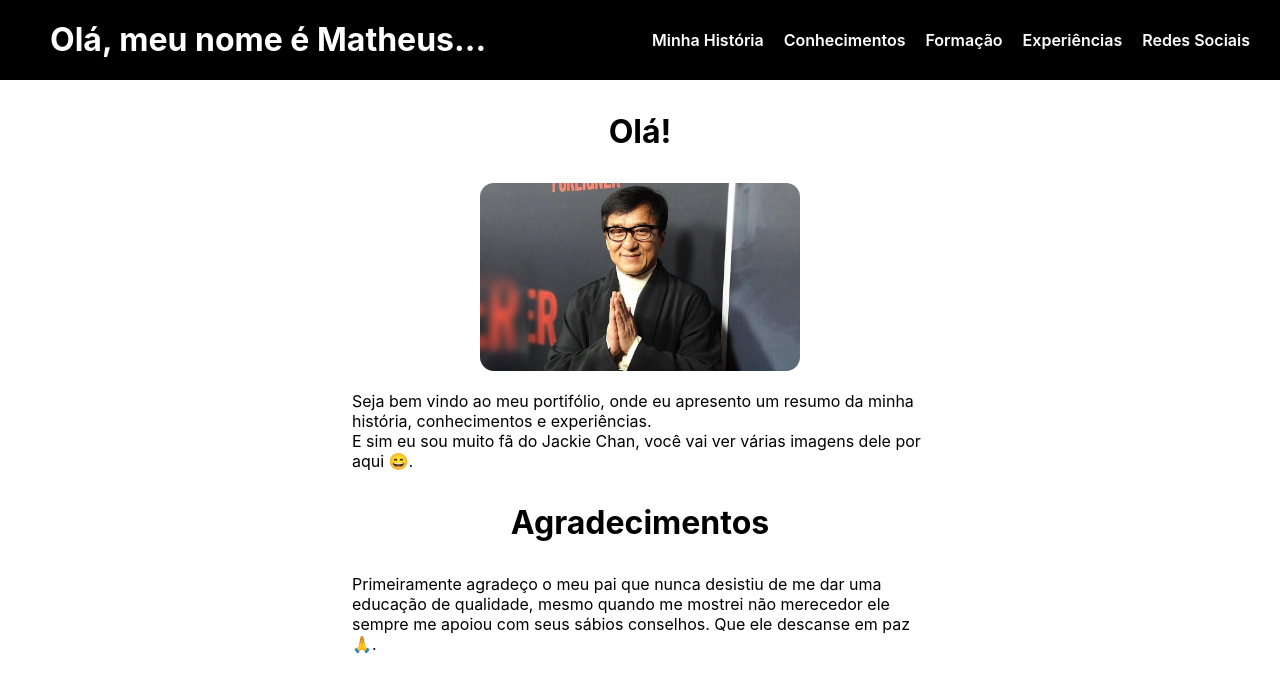
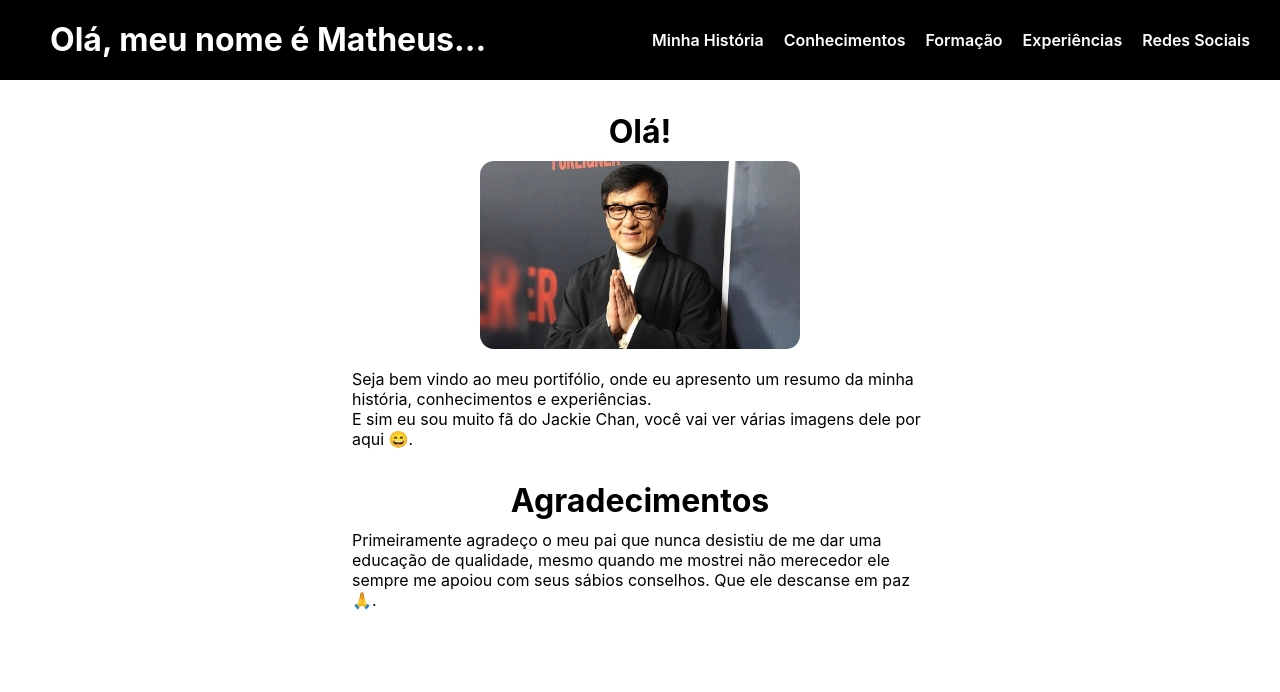
Before and after one commit to MFTECH-code/portifolio, a React (Create React App) app: page / in a window 1280 px wide. Shown: the top 692 px of the page. Built offline with nearby package versions, Linux system fonts and the light colour scheme.

Commit message:
att css 2

```diff
--- a/src/App.css
+++ b/src/App.css
@@ -16,6 +16,10 @@
   align-items: center;
 }
 
+.bem-vindo h1 {
+  margin-bottom: 10px;
+}
+
 .bem-vindo img {
   width: 25%;
   border-radius: 14px;
@@ -26,6 +30,11 @@
   margin: 0;
 }
 
+.bem-vindo .texto-agradecimentos {
+  margin-top: 0;
+  margin-bottom: 35px;
+}
+
 .texto {
   display: flex;
   flex-direction: column;
--- a/src/App.js
+++ b/src/App.js
@@ -35,10 +35,10 @@ export default function App() {
             <p>Seja bem vindo ao meu portifólio, onde eu apresento um resumo da minha história, conhecimentos e experiências.</p>
             <p>E sim eu sou muito fã do Jackie Chan, você vai ver várias imagens dele por aqui &#x1F604;.</p>
             </div>
-            <h1>Agradecimentos</h1>
-            <div className="texto">
-              <p>Primeiramente agradeço o meu pai que nunca desistiu de me dar uma educação de qualidade, mesmo quando me mostrei não merecedor ele sempre me apoiou com seus sábios conselhos. Que ele descanse em paz &#x1F64F;.</p>
-            </div>
+          <h1>Agradecimentos</h1>
+          <div className="texto">
+              <p className="texto-agradecimentos">Primeiramente agradeço o meu pai que nunca desistiu de me dar uma educação de qualidade, mesmo quando me mostrei não merecedor ele sempre me apoiou com seus sábios conselhos. Que ele descanse em paz &#x1F64F;.</p>
+          </div>
         </section>
       )
     }
```
